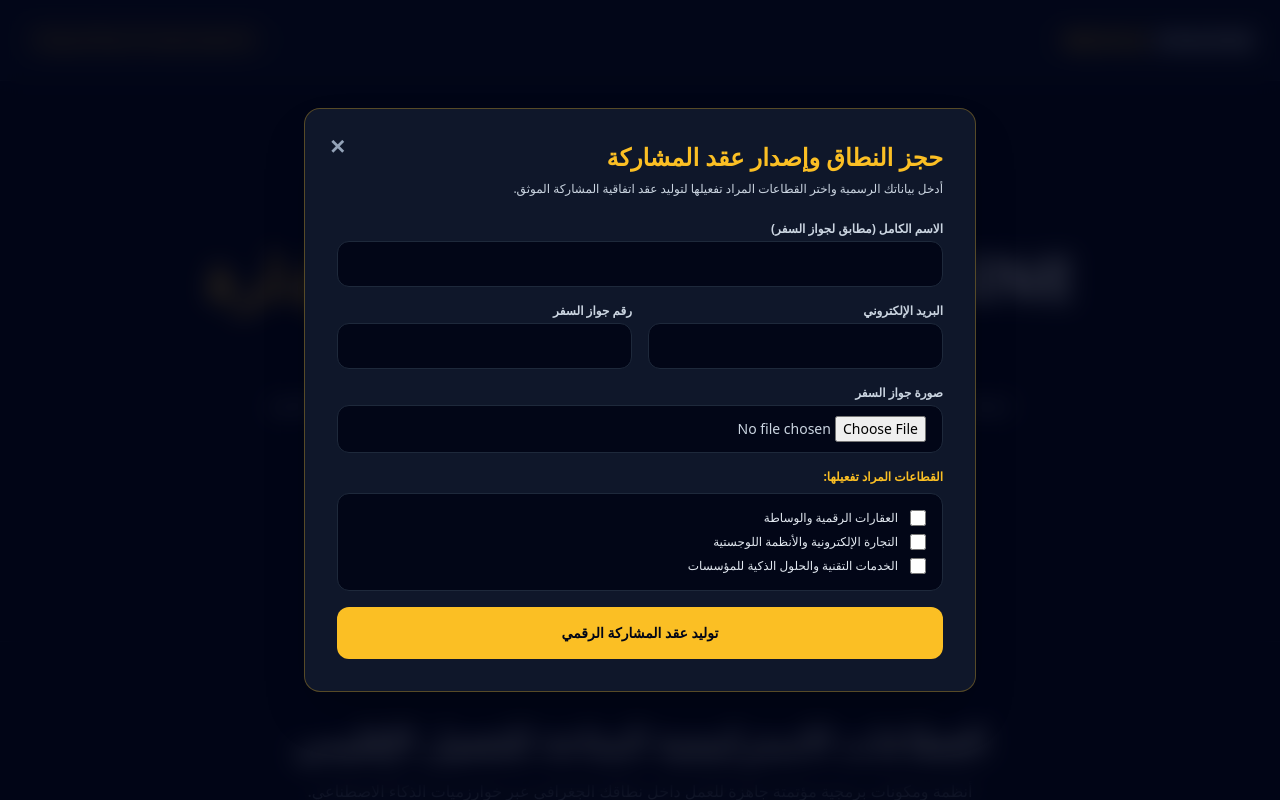
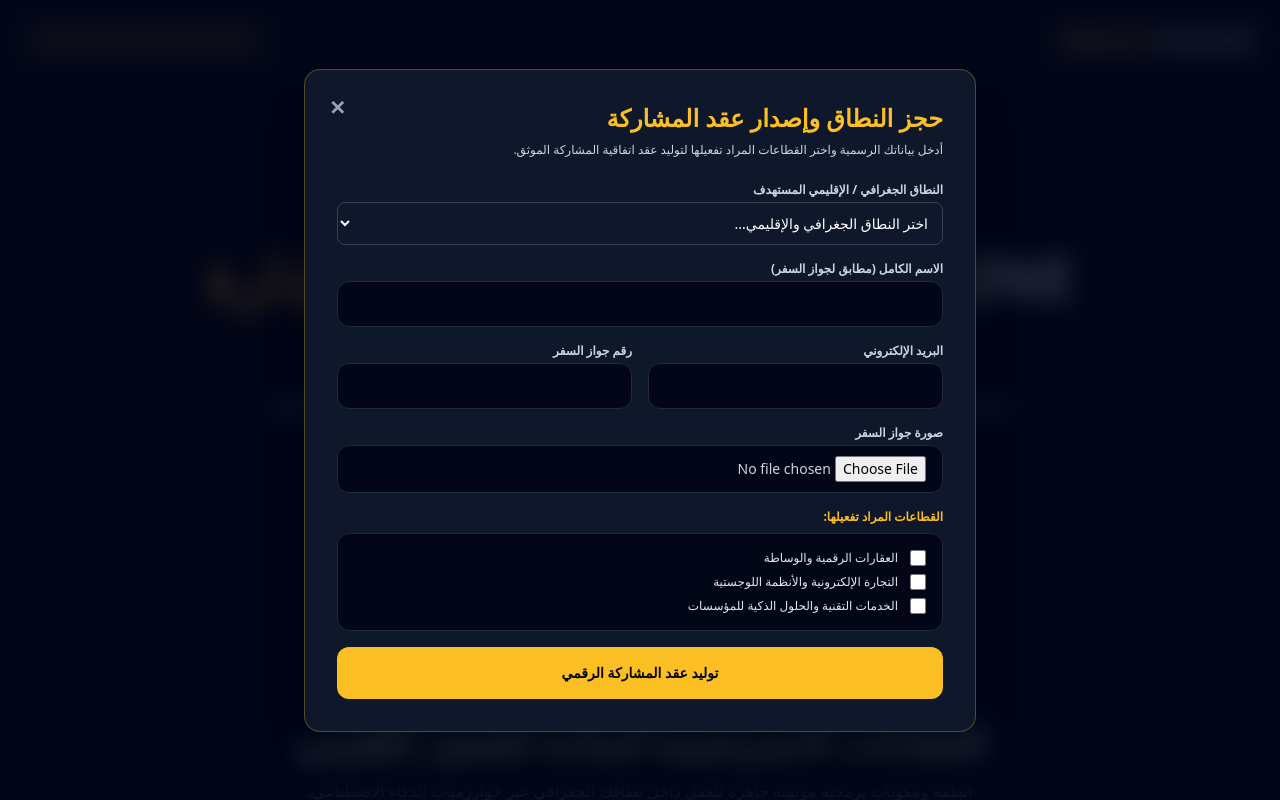
Before and after one commit to fadiokasha/nexus-engine, a Next.js app: page / in a window 1280 px wide. Both pictures are taken after a click on the button "حجز النطاق وتوليد عقد المشاركة". Shown: the top 800 px of the page. Built offline with nearby package versions, Linux system fonts and the light colour scheme.

Commit message:
add region select

```diff
--- a/src/app/page.tsx
+++ b/src/app/page.tsx
@@ -24,7 +24,7 @@ export default function Home() {
   const [path2Data, setPath2Data] = useState({ name: "", email: "", phone: "" });
   const [path2Submitted, setPath2Submitted] = useState(false);
 
-  // التعامل مع اختيار القطاعات
+          // التعامل مع اختطاعات
   const handleSectorChange = (sector: string) => {
     if (formData.selectedSectors.includes(sector)) {
       setFormData({
@@ -326,6 +326,25 @@ export default function Home() {
                 <p className="text-slate-300 text-xs mb-6">
                   أدخل بياناتك الرسمية واختر القطاعات المراد تفعيلها لتوليد عقد اتفاقية المشاركة الموثق.
                 </p>
+                {/* حقل النطاق الجغرافي / الإقليمي */}
+<div className="mb-4 text-right">
+  <label className="block text-xs font-semibold text-slate-300 mb-1">
+    النطاق الجغرافي / الإقليمي المستهدف
+  </label>
+  <select
+    name="region"
+    required
+    className="w-full p-2.5 rounded-lg bg-slate-900 border border-slate-700 text-white text-sm text-right focus:outline-none focus:border-amber-400"
+  >
+    <option value="">اختر النطاق الجغرافي والإقليمي...</option>
+    <option value="GCC">دول مجلس التعاون الخليجي (GCC)</option>
+    <option value="MENA">الشرق الأوسط وشمال إفريقيا (MENA)</option>
+    <option value="UAE">دولة الإمارات العربية المتحدة</option>
+    <option value="KSA">المملكة العربية السعودية</option>
+    <option value="EGY">جمهورية مصر العربية</option>
+    <option value="GLOBAL">نطاق عالمي / دولي (Global)</option>
+  </select>
+</div>
 
                 <form onSubmit={handlePath1Submit} className="space-y-4">
                   <div>
```
